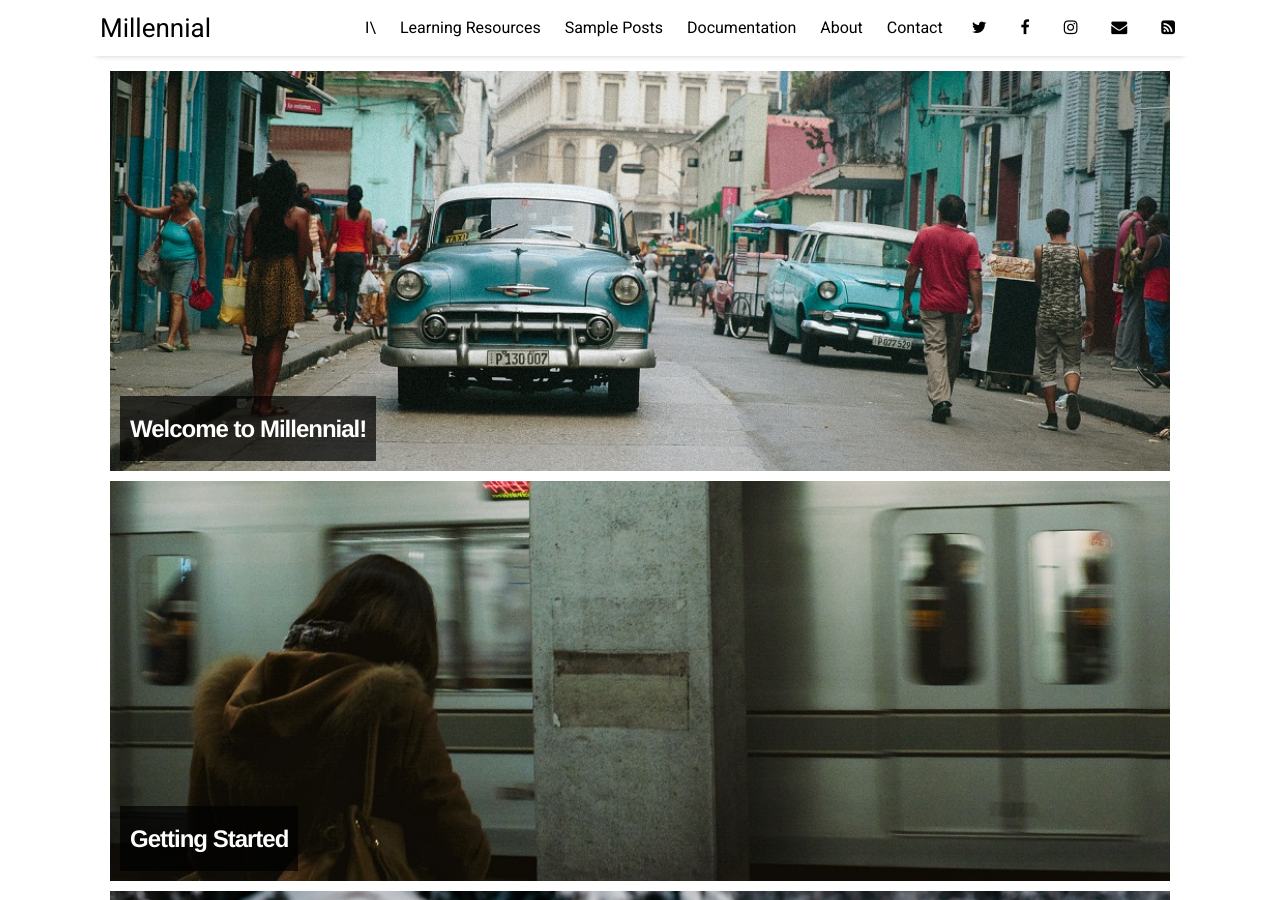
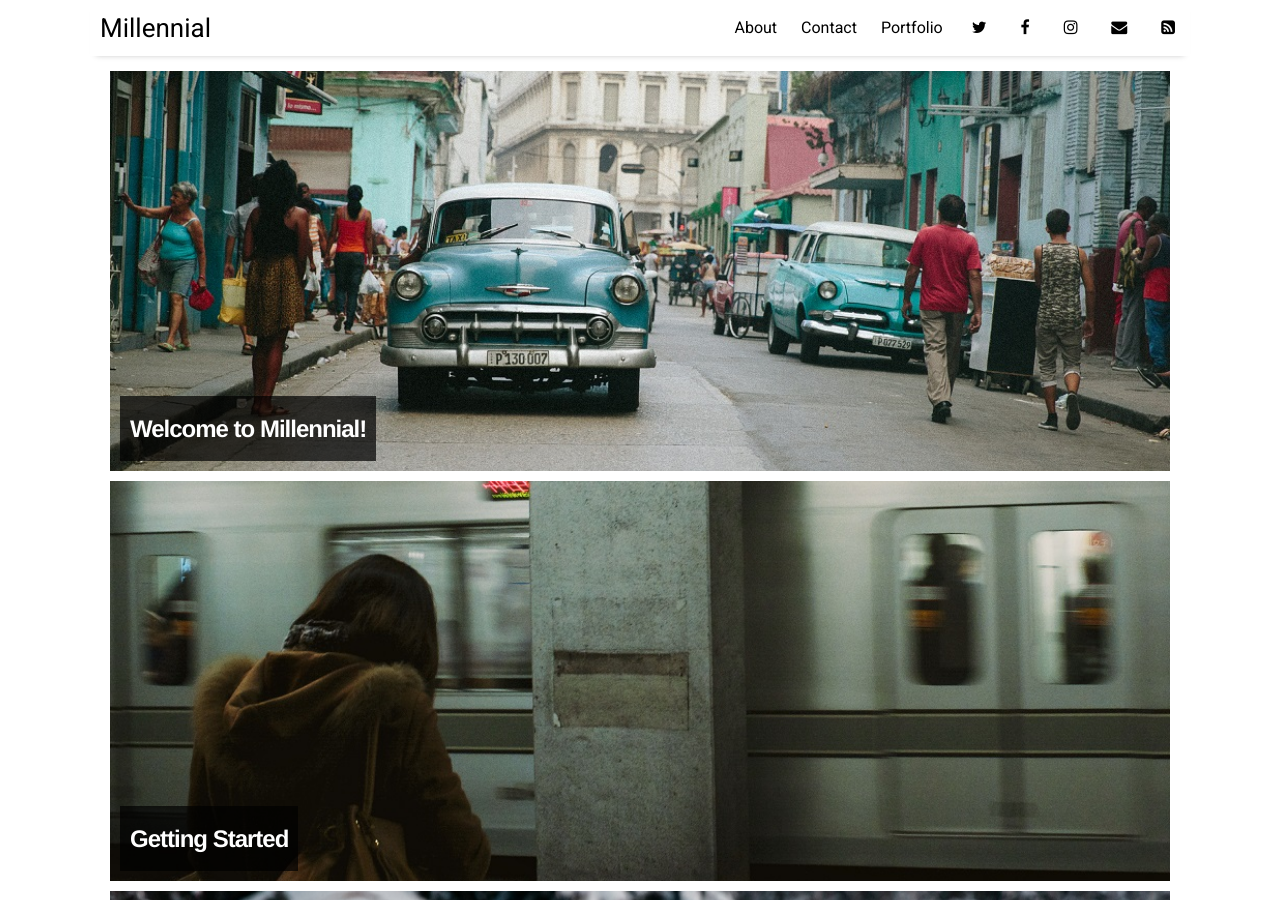
Before and after one commit to illuminasales/Main, a Jekyll site: the page built from index.html, in a window 1280 px wide and 900 px high. Built offline with Jekyll 4.4.1, drawn with Linux system fonts in a browser that asks for light colours; nearby versions of some CDN libraries; the list of posts is cut into pages by our own code.

Commit message:
pORTFOLIO

```diff
--- a/_data/settings.yml
+++ b/_data/settings.yml
@@ -7,12 +7,14 @@ disqus:
 google-ID: 'UA-112060364-2'
 
 menu:
-- {name: 'I\',  url: 'facts'}
-- {name: 'Learning Resources', url: 'resources'}
-- {name: 'Sample Posts',       url: 'sample-posts'}
-- {name: 'Documentation',      url: 'documentation'}
+#- {name: 'I\',  url: 'facts'}
+#- {name: 'Learning Resources', url: 'resources'}
+#- {name: 'Sample Posts',       url: 'sample-posts'}
+#- {name: 'Documentation',      url: 'documentation'}
 - {name: 'About',              url: 'about'}
 - {name: 'Contact',            url: 'contact'}
+- {name: 'Portfolio',          url: 'portfolio'}
+
 
 # Available social icons are powered by Font Awesome, so you can use any icon that they offer
 social:
```
